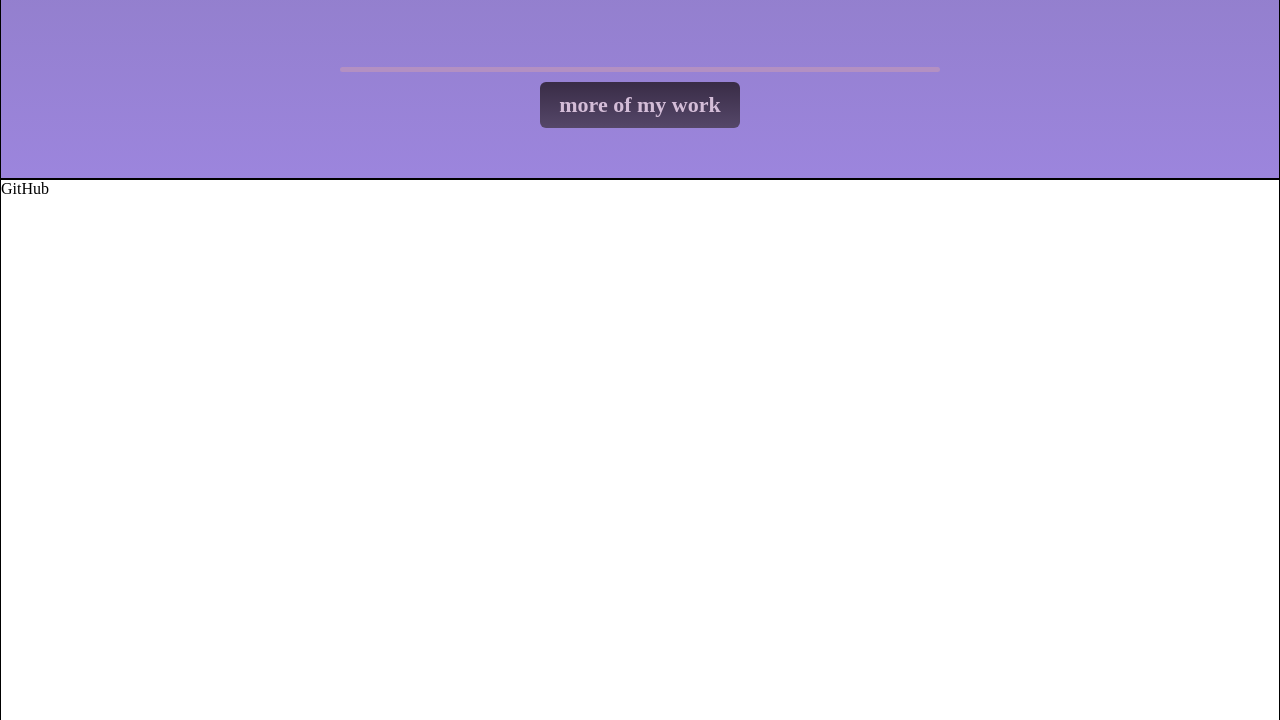
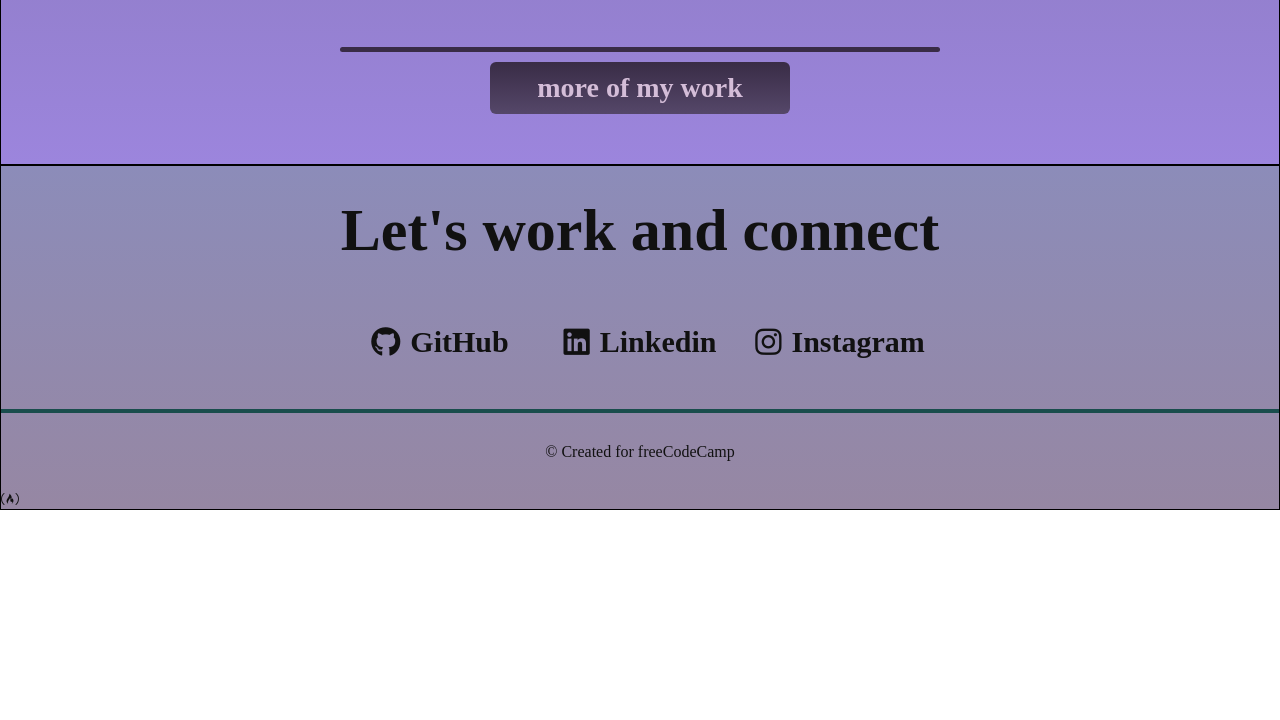
Before and after one commit to GabrielHenriP/freeCodeCamp-projects, a plain HTML site: page Responsive_Web_Design_Projects/Personal_Portfolio_webpage/index.html in a window 1280 px wide. Shown: the part 2080-2800 px from the top of the page. After the commit the page ends 2590 px from the top, so only its background shows below. Drawn offline with Linux system fonts and the light colour scheme.

Commit message:
finalizando section 'contact' ultimo projeto

```diff
--- a/Responsive_Web_Design_Projects/Personal_Portfolio_webpage/index.html
+++ b/Responsive_Web_Design_Projects/Personal_Portfolio_webpage/index.html
@@ -63,11 +63,29 @@
             </div>
             <div class="box">
                 <hr>
-                <a href="https://github.com/GabrielHenriP"><h2>more of my work</h2></a>
+                <a href="https://github.com/GabrielHenriP"><h2 id="link">more of my work</h2></a>
             </div>
         </section>
         <section id="contact">
-            <a id="profile-link" target="_blank" href="https://github.com/GabrielHenriP">GitHub</a>
+            <h1>Let's work and connect</h1>
+            <div class="redes">
+                <div class="box">
+                    <i class="fab fa-github"></i>
+                    <a id="profile-link" target="_blank" href="https://github.com/GabrielHenriP">GitHub</a>
+                </div>
+                <div class="box">
+                    <i class="fab fa-linkedin"></i>
+                    <a id="profile-link" target="_blank" href="https://www.linkedin.com/in/gabriel-pinto-95b9601b4/">Linkedin</a>
+                </div>
+                <div class="box">
+                    <i class="fab fa-instagram"></i>
+                    <a id="profile-link" target="_blank" href="https://www.instagram.com/gabrielhpinto/P">Instagram</a>
+                </div>
+            </div>
+            <div class="footer">
+                <hr>
+                <p>&copy; Created for freeCodeCamp</p><i class="fab fa-free-code-camp"></i>
+            </div>
         </section>
     </main>
 
--- a/Responsive_Web_Design_Projects/Personal_Portfolio_webpage/style.css
+++ b/Responsive_Web_Design_Projects/Personal_Portfolio_webpage/style.css
@@ -6,6 +6,10 @@
 
 html,body{
     height: 100%;
+}
+
+body{
+    overflow-anchor: none;
 }
 
 html{
@@ -84,13 +88,13 @@ main{
 
 .apresentation h1{
     font-size: 50px;
-    padding-bottom: 20px;
+    padding-bottom: 40px;
     text-shadow: 10px 10px 20px black;
 }
 
 .apresentation h2{
     font-size: 38px;
-    padding-bottom: 20px;
+    padding-bottom: 30px;
     color: rgb(103, 192, 103);
 }
 
@@ -118,9 +122,11 @@ section#projects{
     margin-bottom: 10px;
 }
 
+
+
 #projects hr{
     height: 5px;
-    background-color: rgb(179, 144, 194);
+    background-color:rgb(57, 44, 70);
     border: 0;
     border-radius: 8px;
     margin-bottom: 10px;
@@ -164,13 +170,84 @@ section#projects{
 }
 
 #projects h2{
-    width: 200px;
+    width: 300px;
     background: linear-gradient(rgb(57, 44, 70), rgb(85, 71, 105));
     border-radius: 6px;
     margin: 0 auto;
     padding: 10px;
     color: rgb(212, 189, 216);
-    font-size: 22px;
+    font-size: 28px;
     text-align: center;
     margin-bottom: 10px;
+    transition: transform .5s;
 }
+
+#projects h2.link{
+    width: 200px;
+}
+
+#projects h2#link:hover{
+    transform: scale(1.2);
+    background: linear-gradient(rgb(59, 49, 70), rgb(90, 80, 104));
+}
+
+#contact{
+    background: linear-gradient(rgb(140, 140, 185), rgb(150, 135, 163));
+    height: auto;
+    color: rgb(17, 17, 17);
+}
+
+#contact h1{
+    text-align: center;
+    font-size: 60px;
+    margin: 30px 0;
+
+}
+
+.redes{
+    margin: 0 auto;
+    width: 95%;
+    max-width: 600px;
+    display: flex;
+    justify-content: space-between;
+    align-items: center;
+}
+
+.redes .box{
+    width: 30%;
+    display: flex;
+    align-items: center;
+    justify-content: center;
+    transition: transform .5s;
+}
+
+.redes .box:hover{
+    transform: translateY(20px);
+}
+
+.redes .box i{
+    margin-right: 10px;
+    font-size: 30px;
+    color: rgb(17, 17, 17);
+}
+
+.redes .box a{
+    color: rgb(17, 17, 17);
+    font-size: 30px;
+    font-weight: bold;
+}
+
+.footer {
+    background-color: transparent;
+}
+
+.footer hr{
+    background-color: rgb(25, 77, 77);
+    border: 0;
+    height: 4px;
+}
+
+.footer p{
+    text-align: center;
+    padding: 30px;
+}
```
